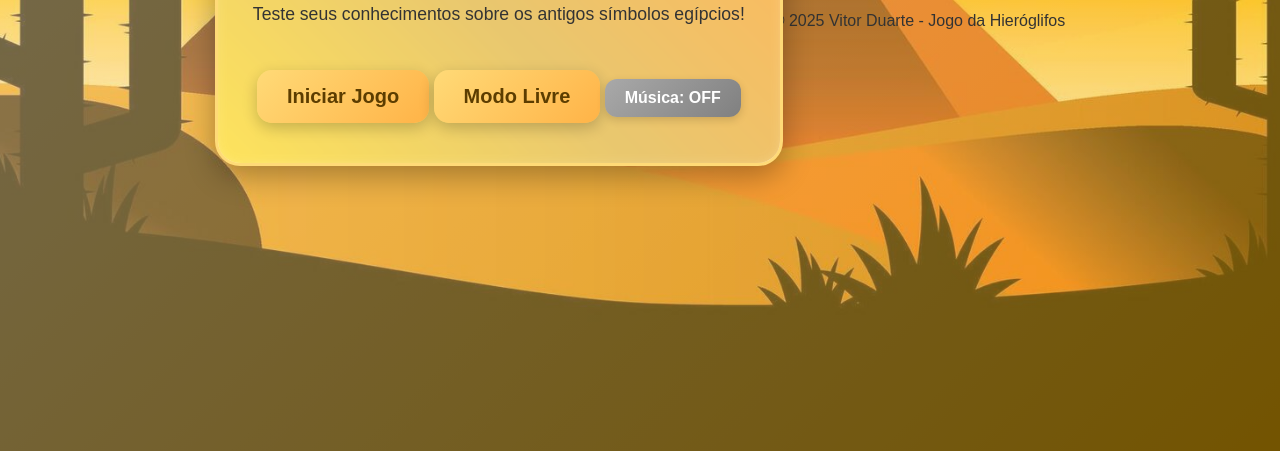
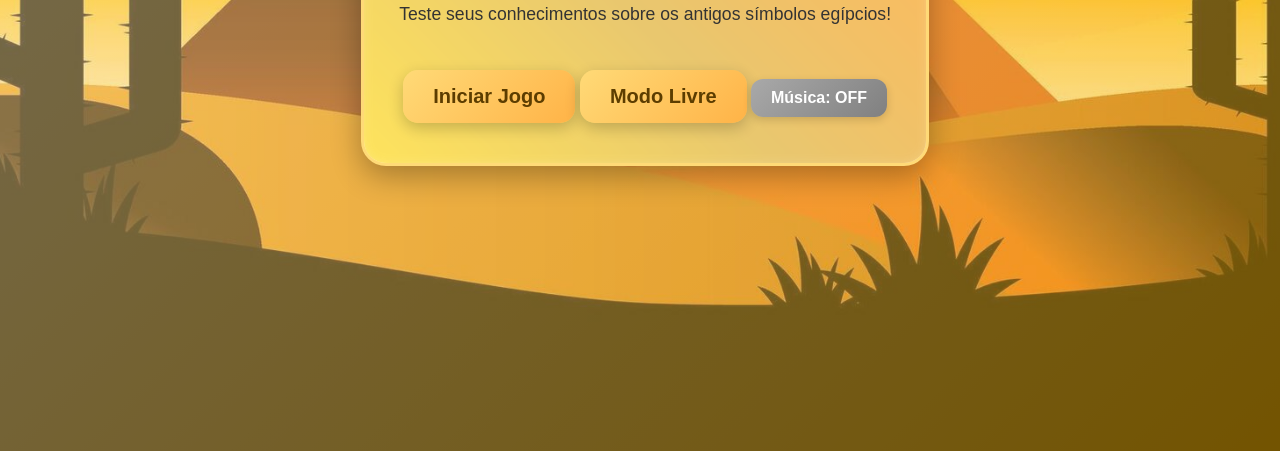
Before and after one commit to vitor2409/jogovitor, a plain HTML site: page index.html in a window 1280 px wide. Shown: the part 409-860 px from the top of the page. Drawn offline with Linux system fonts and the light colour scheme; a web font is replaced by a local one.

Commit message:
upate comit

```diff
--- a/index.html
+++ b/index.html
@@ -59,9 +59,7 @@
     <audio id="backgroundMusic" src="musica_ambiente.mp3" loop preload="auto"></audio>
     <script src="script.js"></script>
 
-  <footer class="footer">
-  © 2025 Vitor Duarte - Jogo da Hieróglifos
-</footer>
+
 
 
 </body>
```
